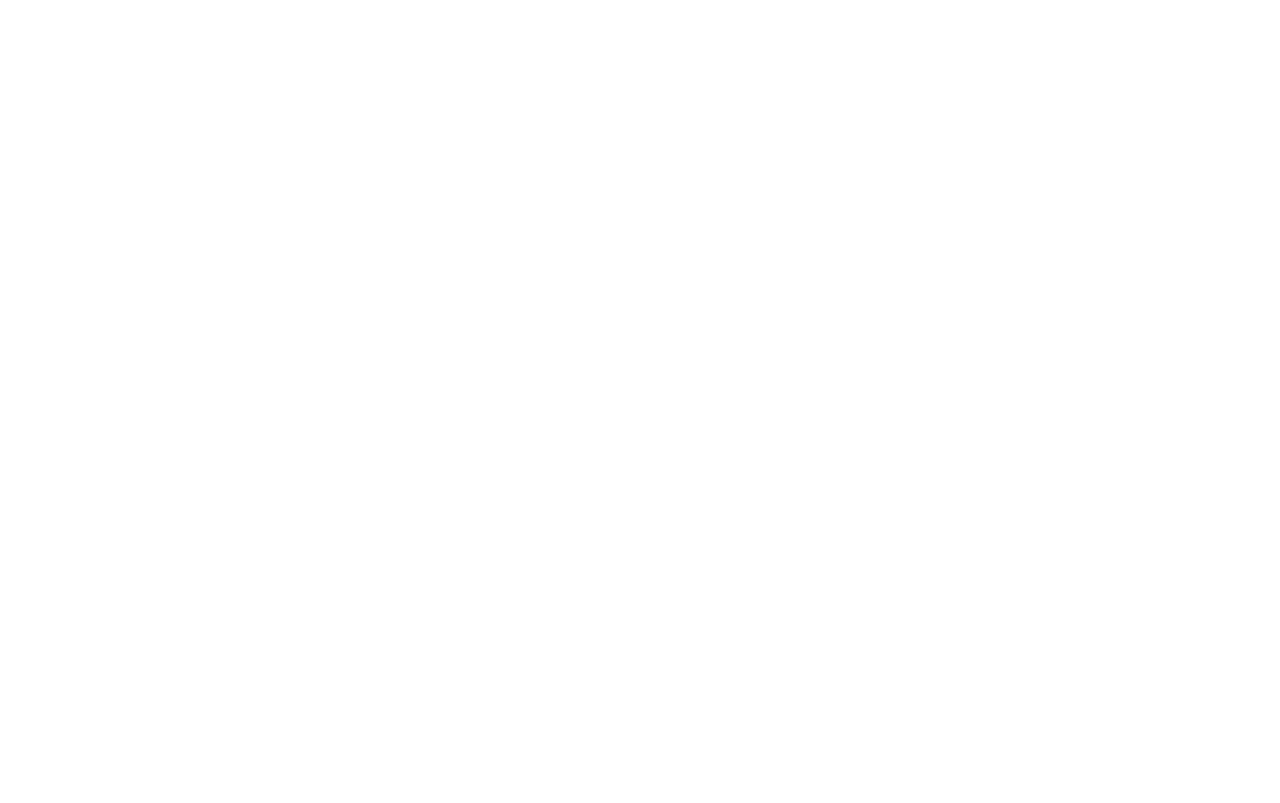
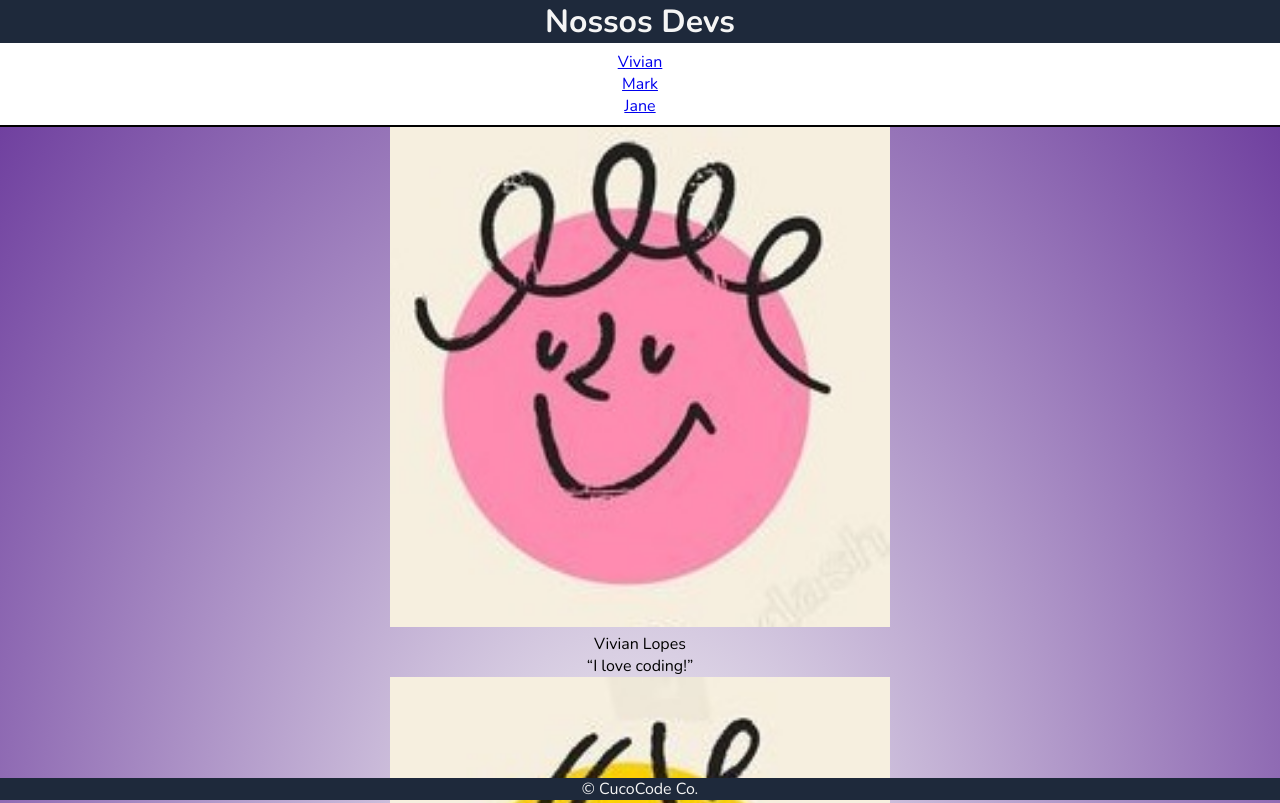
Before and after one commit to vivski/css, a plain HTML site: page chapter-18-cardProject/index.html in a window 1280 px wide. Shown: the top 803 px of the page. Drawn offline with nearby package versions, Linux system fonts and the light colour scheme.

Commit message:
card project - mini profile

```diff
--- a/chapter-18-cardProject/index.css
+++ b/chapter-18-cardProject/index.css
@@ -0,0 +1,123 @@
+@import url('https://fonts.googleapis.com/css2?family=Abel&family=Dancing+Script:wght@700&family=Nunito:ital,wght@0,200..1000;1,200..1000&family=Roboto:wght@100;500&display=swap');
+
+/* Begin Reset */
+* {
+    margin:0;
+    padding: 0;
+    box-sizing: border-box;
+}
+
+body {
+    font-family: "Nunito",sans-serif;
+    min-height: 100vh;
+
+    background-color: #475569;
+    background-image: radial-gradient(whitesmoke,#475569);
+    display: flex;
+    flex-direction: column;
+
+}
+header,main,nav,footer{
+    display:grid;
+    place-content:center;
+    grid-template-columns: 100%;
+    text-align: center;
+
+
+}
+
+header,footer{
+    position:sticky;
+    background-color: #1E293B;
+    color: whitesmoke;
+}
+
+header {
+    top: 0;
+}
+
+nav{
+    background-color: #fff;
+    color:#000;
+    padding: 0.5rem;
+    border-bottom: 2px solid #000;
+
+}
+
+main{
+    flex-grow:1;
+}
+
+footer{
+    bottom: 0;
+}
+
+/* /SMALL/ */
+
+/* @media screen and (min-width:576px){
+    body{
+        background-color: green;
+        background-image: radial-gradient(whitesmoke,green);
+    }
+    nav{
+        display: none;
+
+    }
+} */
+
+/* MEDIUM */
+@media screen and (min-width:768px){
+    body{
+        background-color: green;
+        background-image: radial-gradient(whitesmoke,gold);
+    }
+}
+
+/* LARGE */
+@media screen and (min-width:992px){
+    body{
+        background-color: firebrick;
+        background-image: radial-gradient(whitesmoke,firebrick);
+    }
+}
+
+/* LARGE */
+@media screen and (min-width:1200px){
+    body{
+        background-color: firebrick;
+        background-image: radial-gradient(whitesmoke,rebeccapurple);
+    }
+}
+
+/* MOBILE DEVICE LANDSCAPE */
+@media screen and (max-height:425px) and (min-aspect-ratio: 7/4){
+    body{
+        background-color: dodgerblue;
+        background-image: radial-gradient(whitesmoke,dodgerblue);
+    }
+    h1,h2{
+        font-size: 1.5rem;
+    }
+    nav{
+        display: none;
+    }
+}
+
+
+/* min-width means 'start from' */
+/* @media screen and (min-width: 481px){
+
+
+} */
+
+/* posição horizontal */
+/* @media screen and (orientation: landscape){
+
+}
+
+@media screen and (min-aspect-ratio: 7/4){
+
+} */
+
+/* markdown all in one */
+/* control shift in the letter v */
--- a/chapter-18-cardProject/index.html
+++ b/chapter-18-cardProject/index.html
@@ -3,10 +3,47 @@
 <head>
     <meta charset="UTF-8">
     <meta name="viewport" content="width=device-width, initial-scale=1.0">
-    <title> Card Project </title>
+    <title> Mini project - Profile Cards </title>
     <link rel="stylesheet" href="index.css">
 </head>
 <body>
+    <header>
+        <h1> Nossos Devs</h1>
+        <nav>
+            <a href="#Profile1">Vivian</a>
+            <a href="#Profile2">Mark</a>
+            <a href="#Profile3">Jane</a>
+    </header>
+
+    <main>
+        <article id="profile1" class="card">
+            <figure>
+                <img src="img/profile1.jpg" alt="perfil - vivian" width="500" height="500">
+                <figcaption>Vivian Lopes</figcaption>
+            </figure>
+            <p> <q>I love coding!</q></p>
+        </article>
+
+        <article id="profile1" class="card">
+            <figure>
+                <img src="img/profile2.jpg" alt="perfil - mark" width="500" height="500">
+                <figcaption>Mark Dean</figcaption>
+            </figure>
+            <p> <q> UI/UX Design.</q></p>
+        </article>
+
+        <article id="profile1" class="card">
+            <figure>
+                <img src="img/profile3.jpg" alt="perfil - jane" width="500" height="500">
+                <figcaption>Jane Recht</figcaption>
+            </figure>
+            <p> <q>Data Specialist</q></p>
+        </article>
+    </main>
+
+    <footer>
+        <p>&copy; CucoCode Co.</p>
+    </footer>
 
 </body>
 </html>
```
Also changed, not shown: chapter-18-cardProject/img/profile1.jpg (added), chapter-18-cardProject/img/profile2.jpg (added), chapter-18-cardProject/img/profile3.jpg (added).
